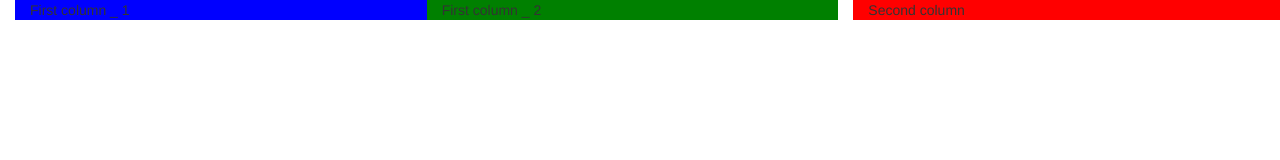
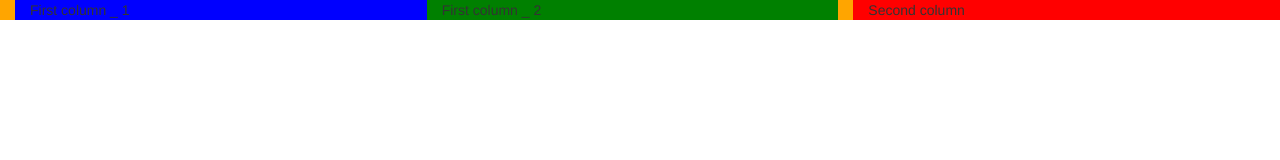
Before and after one commit to federicorosati1994/esercitazione_bootstrap, a plain HTML site: page grid_system_exercise.html in a window 1280 px wide. Drawn offline with nearby package versions, Linux system fonts and the light colour scheme.

Commit message:
First exercise based on Grid System
Correction: “prima” to “first”.
I’d forgotten one translation.

```diff
--- a/grid_system_exercise.html
+++ b/grid_system_exercise.html
@@ -31,7 +31,7 @@
 
 	<div class="container-fluid">
 		<div class="row">
-			<div class="col-sm-8 prima-column">
+			<div class="col-sm-8 first-column">
 				<div class="col-sm-6 third-column">
 					First column _ 1
 				</div>
```
